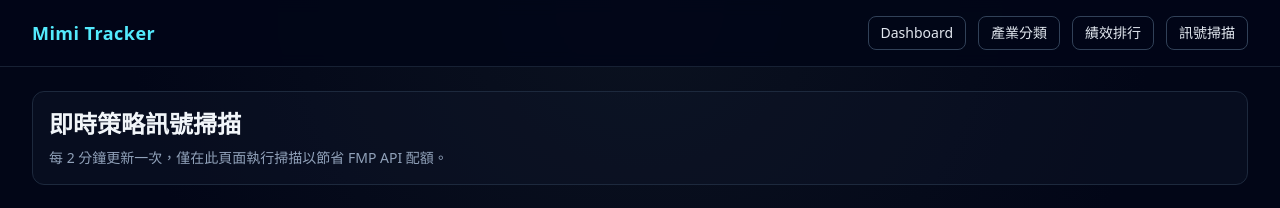
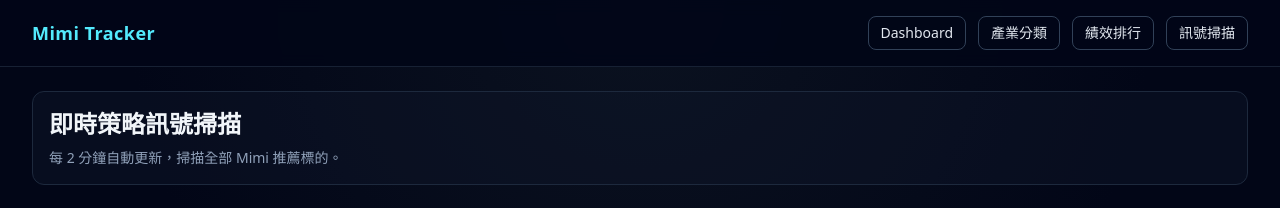
Before and after one commit to aoooo0000/mimi-tracker, a Next.js app: page /signals in a window 1280 px wide. Shown: the top 208 px of the page. Built offline with nearby package versions, Linux system fonts and the light colour scheme; no server answers.

Commit message:
feat: remove 50 symbol limit, scan all Mimi recommendations (paid FMP API)

```diff
--- a/src/app/api/signals/route.ts
+++ b/src/app/api/signals/route.ts
@@ -19,8 +19,8 @@ type CacheEntry = {
 };
 
 const TTL_MS = 120_000;
-const MAX_SYMBOLS = 50;
-const BATCH_SIZE = 5;
+const MAX_SYMBOLS = 200;
+const BATCH_SIZE = 10;
 const signalsCache = new Map<string, CacheEntry>();
 
 function normalizeSymbols(input: string | null): string[] {
--- a/src/app/signals/page.tsx
+++ b/src/app/signals/page.tsx
@@ -3,13 +3,13 @@ import { getRecommendations } from "@/lib/recommendations";
 
 export default async function SignalsPage() {
   const rows = await getRecommendations();
-  const symbols = [...new Set(rows.map((r) => r.symbol))].slice(0, 50);
+  const symbols = [...new Set(rows.map((r) => r.symbol))];
 
   return (
     <div className="space-y-6">
       <section className="card">
         <h1 className="text-2xl font-bold">即時策略訊號掃描</h1>
-        <p className="mt-2 text-sm text-slate-400">每 2 分鐘更新一次，僅在此頁面執行掃描以節省 FMP API 配額。</p>
+        <p className="mt-2 text-sm text-slate-400">每 2 分鐘自動更新，掃描全部 Mimi 推薦標的。</p>
       </section>
       <SignalsDashboard symbols={symbols} />
     </div>
```
